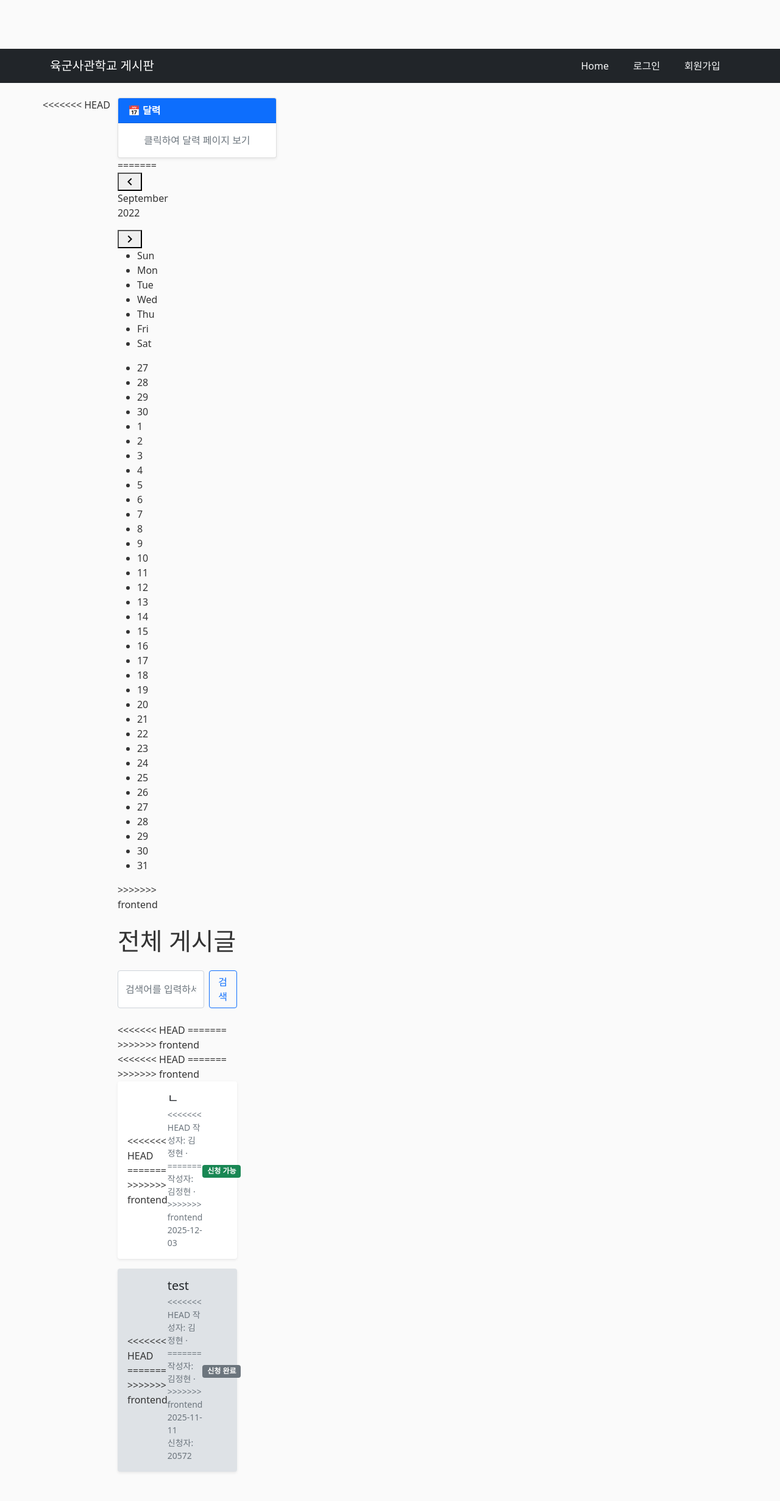
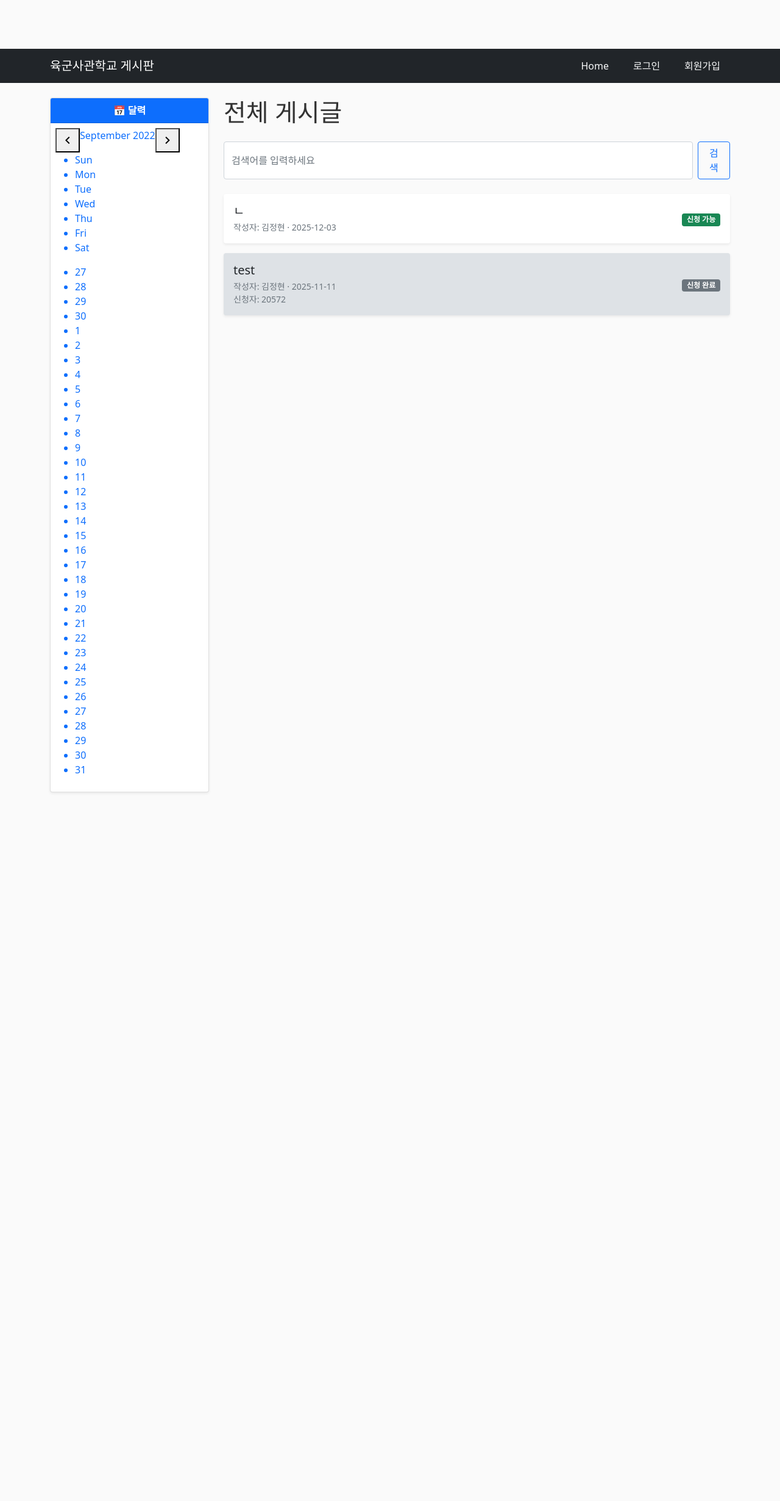
Before and after one commit to cadet-kim/Distributed-Computing, a Flask app: page / in a window 1280 px wide. Shown: the whole page at 61% size. After the commit the page ends 1300 px from the top, so only its background shows below. Run offline with Flask 3, Linux system fonts and the light colour scheme; some libraries are stand-ins or nearby versions.

Commit message:
충돌 부분 정리

```diff
--- a/sample/app/static/smallcalendar.css
+++ b/sample/app/static/smallcalendar.css
@@ -17,7 +17,7 @@ button {
   cursor: pointer;
 }
 
-/* body는 삭제함 (전체 레이아웃 깨짐 방지)
+
 body {
   display: flex;
   align-items: center;
@@ -25,7 +25,7 @@ body {
   min-height: 100vh;
   background: #008aff;
 }
-*/
+
 
 .wrapper {
   width: 100%;       /* 사이드바에 들어갈 작은 캘린더용 */
--- a/sample/app/templates/index.html
+++ b/sample/app/templates/index.html
@@ -3,24 +3,21 @@
 
 <div class="row">
 
-<<<<<<< HEAD
-  <!-- 왼쪽: 달력으로 이동하는 카드 -->
+  <!-- 왼쪽: 작은 달력 (클릭 시 /calendar로 이동) -->
   <div class="col-md-3 mb-4">
     <a href="/calendar" class="text-decoration-none">
       <div class="card shadow-sm" role="button">
-        <div class="card-header bg-primary text-white">
+        <div class="card-header bg-primary text-white text-center">
           <strong>📅 달력</strong>
         </div>
-        <div class="card-body text-center">
-          <p class="text-muted mb-0">클릭하여 달력 페이지 보기</p>
+        <div class="card-body p-0">
+          <!-- 작은 달력 include -->
+          <div class="p-2">
+            {% include "smallcalendar.html" %}
+          </div>
         </div>
       </div>
     </a>
-=======
-  <!-- 왼쪽: 작은 달력 -->
-  <div class="col-md-3 mb-4">
-    {% include "smallcalendar.html" %}
->>>>>>> frontend
   </div>
 
   <!-- 오른쪽: 게시판 전체 -->
@@ -50,28 +47,17 @@
       <button type="submit" class="btn btn-outline-primary ms-2">검색</button>
     </form>
 
-<<<<<<< HEAD
-=======
-    <!-- 검색 결과 안내 -->
->>>>>>> frontend
     {% if query %}
       <p class="text-muted">"{{ query }}" 검색 결과입니다.</p>
     {% endif %}
 
-<<<<<<< HEAD
-=======
-    <!-- 게시글 목록 -->
->>>>>>> frontend
     {% if posts %}
       <div class="vstack gap-3">
         {% for post in posts %}
           <article class="card shadow-sm border-0 {% if post.applicant_id %}applied-card{% endif %}">
             <div class="card-body d-flex justify-content-between align-items-center">
 
-<<<<<<< HEAD
-=======
               <!-- 왼쪽: 글 제목/작성자/날짜 -->
->>>>>>> frontend
               <div>
                 <h2 class="h5 mb-1">
                   <a class="text-decoration-none text-dark"
@@ -80,12 +66,7 @@
                   </a>
                 </h2>
                 <div class="small text-muted">
-<<<<<<< HEAD
                   작성자: {{ post.author.real_name or post.author.username }} ·
-=======
-                  작성자:
-                  {{ post.author.real_name or post.author.username }} ·
->>>>>>> frontend
                   {{ post.date_posted.strftime('%Y-%m-%d') }}
                 </div>
 
```
Also changed, not shown: sample/instance/site.db.
